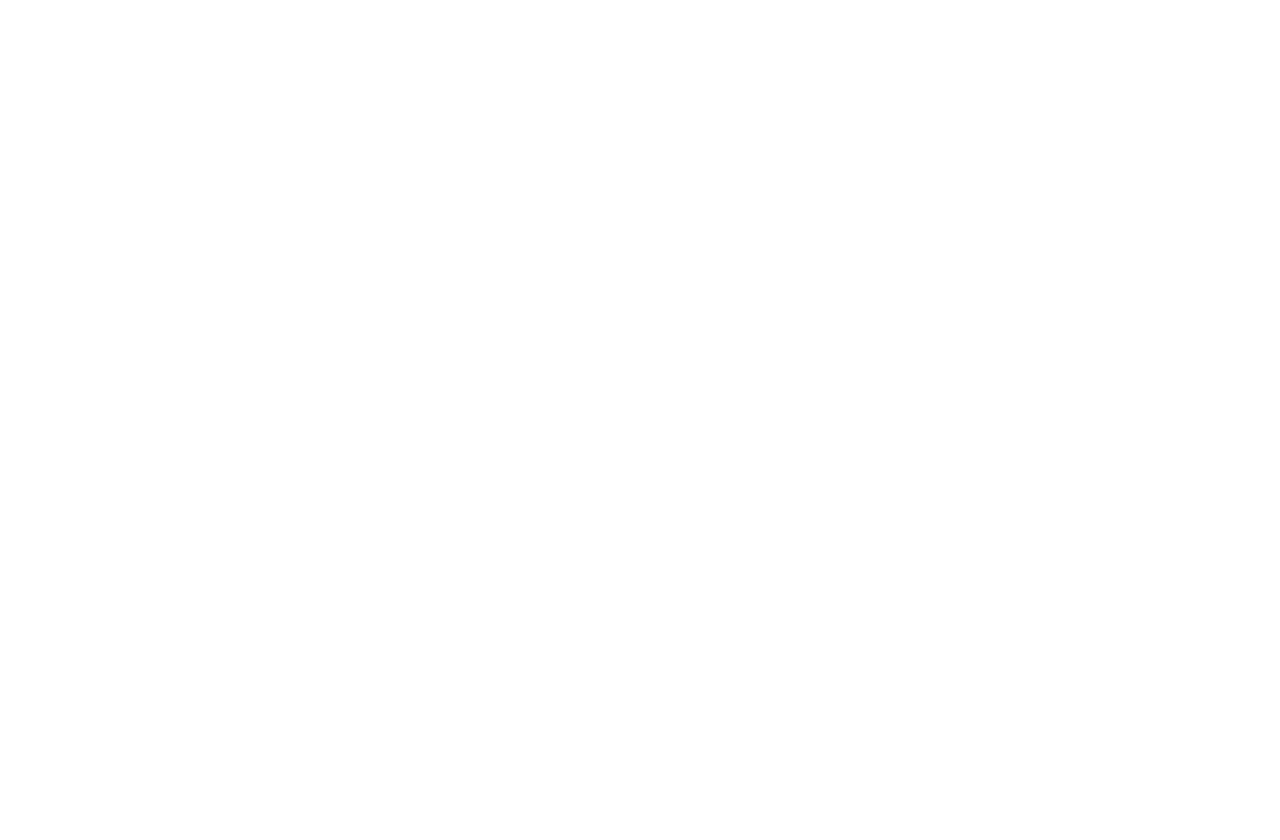
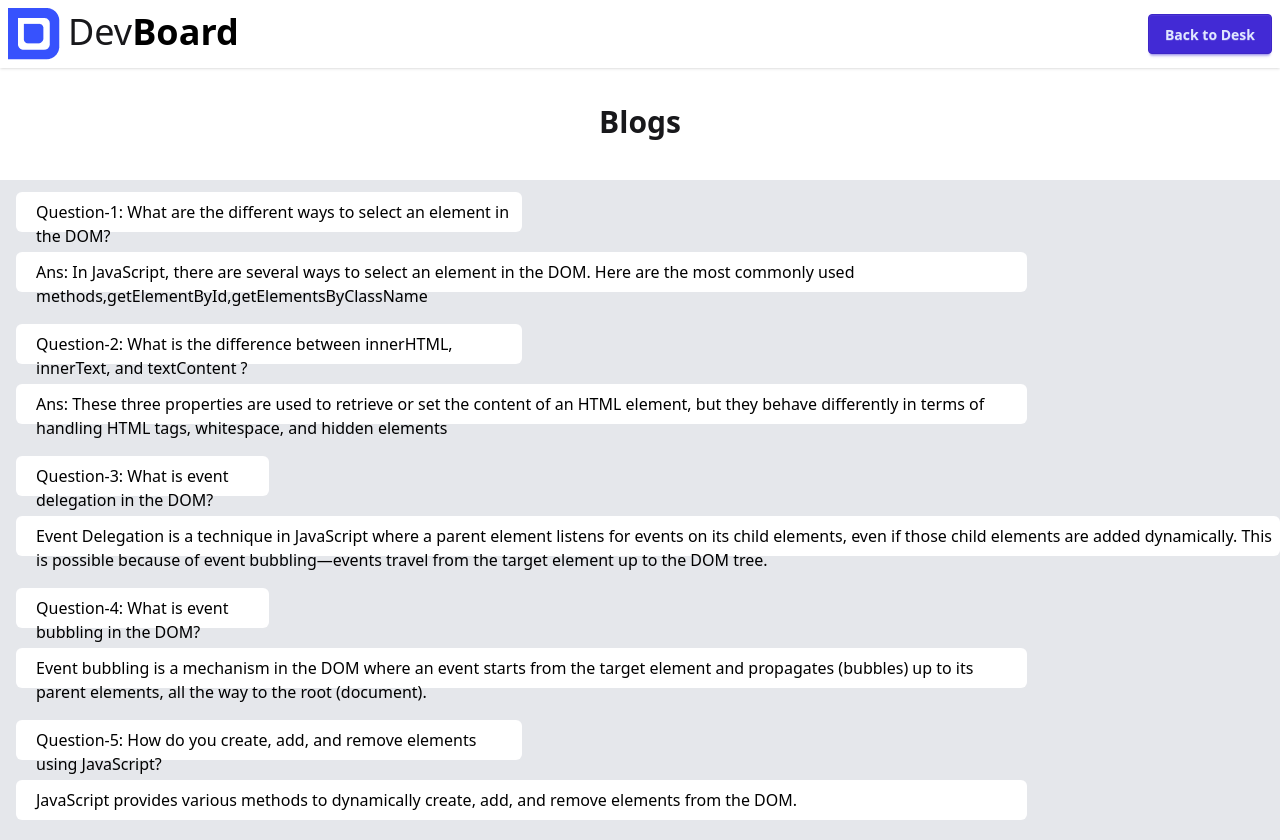
Before and after one commit to Jahidulislam23/assignment-5, a plain HTML site: page index.html in a window 1280 px wide. Before the commit the page ends 800 px from the top, so only its background shows below. Drawn offline with nearby package versions, Linux system fonts and the light colour scheme.

Commit message:
added the index file

```diff
--- a/index.html
+++ b/index.html
@@ -0,0 +1,79 @@
+<!DOCTYPE html>
+<html lang="en">
+<head>
+    <meta charset="UTF-8">
+    <meta name="viewport" content="width=, initial-scale=1.0">
+    <title>Document</title>
+    <link href="https://cdn.jsdelivr.net/npm/daisyui@5.0.0-beta.9/daisyui.css" rel="stylesheet" type="text/css" />
+    <script src="https://cdn.jsdelivr.net/npm/@tailwindcss/browser@4"></script>
+
+    <link rel="preconnect" href="https://fonts.googleapis.com">
+    <link rel="preconnect" href="https://fonts.gstatic.com" crossorigin>
+    <link href="https://fonts.googleapis.com/css2?family=Poppins:ital,wght@0,100;0,200;0,300;0,400;0,500;0,600;0,700;0,800;0,900;1,100;1,200;1,300;1,400;1,500;1,600;1,700;1,800;1,900&display=swap" rel="stylesheet">
+    <style>
+
+    </style>
+</head>
+<body>
+    <header>
+        <nav>
+          <div class="navbar bg-base-100 shadow-sm">
+            <div class="navbar-start">
+              <div class="dropdown">
+                <div tabindex="0" role="button" class="btn btn-ghost lg:hidden">
+                  <svg xmlns="http://www.w3.org/2000/svg" class="h-5 w-5" fill="none" viewBox="0 0 24 24" stroke="currentColor"> <path stroke-linecap="round" stroke-linejoin="round" stroke-width="2" d="M4 6h16M4 12h8m-8 6h16" /> </svg>
+                </div>
+              </div>
+              <div class="flex gap-2">
+                <img src="assets/logo.png" alt="">
+                <h1 class="text-4xl pt-1 ">Dev<span class="font-bold text-black">Board</span></h1>
+            </div>
+            </div>
+            <div  class="navbar-end">
+              <button  id="goToFirstPage" class="btn btn-primary ">Back to Desk</button>
+            </div>
+          </div>
+        </nav>
+        <main>
+          <div class="text-center pt-9 font-bold text-3xl pb-10">
+            <h1>Blogs</h1>
+          </div>
+
+          <div class="bg-gray-200 ">
+            <div class="pl-4 pt-3 pb-5 ">
+              <div class="pb-5">
+                <h1 class="text-black pl-5 pt-2 bg-white rounded-md w-2/5 h-10 ">Question-1: What are the different ways to select an element in the DOM?</h1>
+              </div>
+                <h2 class="text-black pl-5 pt-2 bg-white rounded-md w-4/5 h-10">Ans: In JavaScript, there are several ways to select an element in the DOM. Here are the most commonly used methods,getElementById,getElementsByClassName</h2>
+            </div>
+            <div class="pl-4 pt-3 pb-5 ">
+              <div class="pb-5">
+                <h1  class="text-black pl-5 pt-2 bg-white rounded-md w-2/5 h-10 ">Question-2: What is the difference between innerHTML, innerText, and textContent ?</h1>
+              </div>
+                <h2  class="text-black pl-5 pt-2 bg-white rounded-md w-4/5 h-10">Ans: These three properties are used to retrieve or set the content of an HTML element, but they behave differently in terms of handling HTML tags, whitespace, and hidden elements</h2>
+            </div>
+            <div class="pl-4 pt-3 pb-5 ">
+              <div class="pb-5">
+                <h1 class="text-black pl-5 pt-2 bg-white rounded-md w-1/5 h-10 ">Question-3: What is event delegation in the DOM?</h1>
+              </div>
+                <h2 class="text-black pl-5 pt-2 bg-white rounded-md w-5/5 h-10">Event Delegation is a technique in JavaScript where a parent element listens for events on its child elements, even if those child elements are added dynamically. This is possible because of event bubbling—events travel from the target element up to the DOM tree.</h2>
+            </div>
+            <div  class="pl-4 pt-3 pb-5 ">
+              <div class="pb-5">
+                <h1  class="text-black pl-5 pt-2 bg-white rounded-md w-1/5 h-10 ">Question-4: What is event bubbling in the DOM?</h1>
+              </div>
+                <h2 class="text-black pl-5 pt-2 bg-white rounded-md w-4/5 h-10 ">Event bubbling is a mechanism in the DOM where an event starts from the target element and propagates (bubbles) up to its parent elements, all the way to the root (document).</h2>
+            </div>
+            <div class="pl-4 pt-3 pb-5 ">
+              <div class="pb-5">
+                <h1 class="text-black pl-5 pt-2 bg-white rounded-md w-2/5 h-10 ">Question-5: How do you create, add, and remove elements using JavaScript?</h1>
+              </div>
+                <h2  class="text-black pl-5 pt-2 bg-white rounded-md w-4/5 h-10 ">JavaScript provides various methods to dynamically create, add, and remove elements from the DOM.</h2>
+            </div>
+          </div>
+        </main>
+    </header>
+    <script src="script/script.js"></script>
+    <script src="script/button.js"></script>
+</body>
+</html>
```
